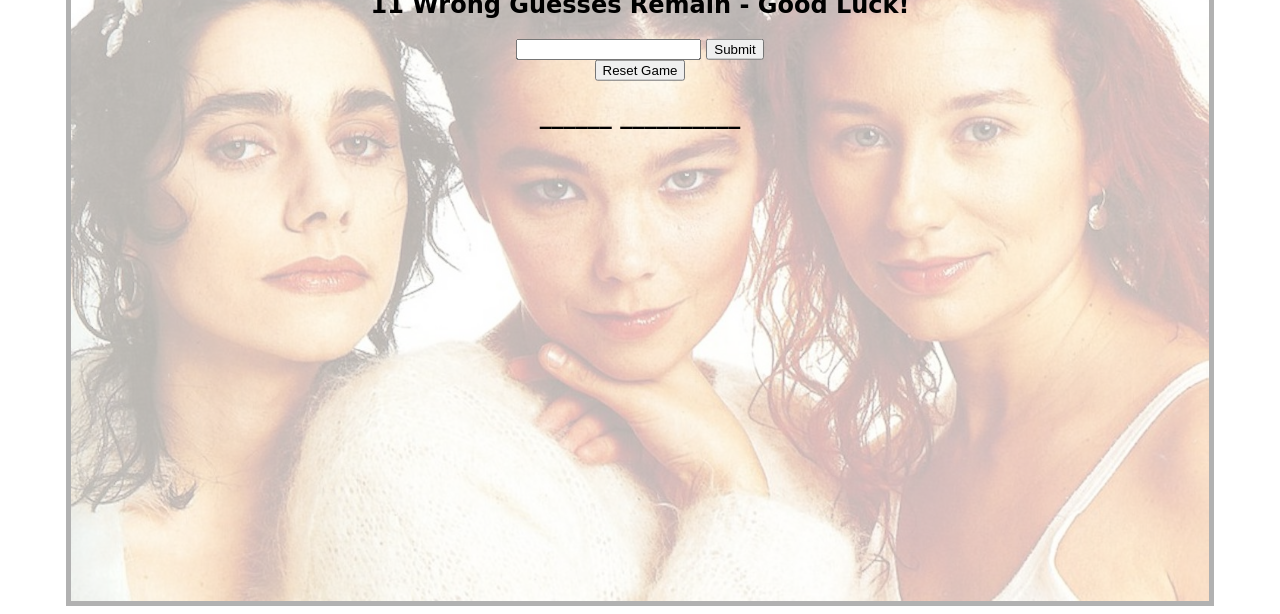
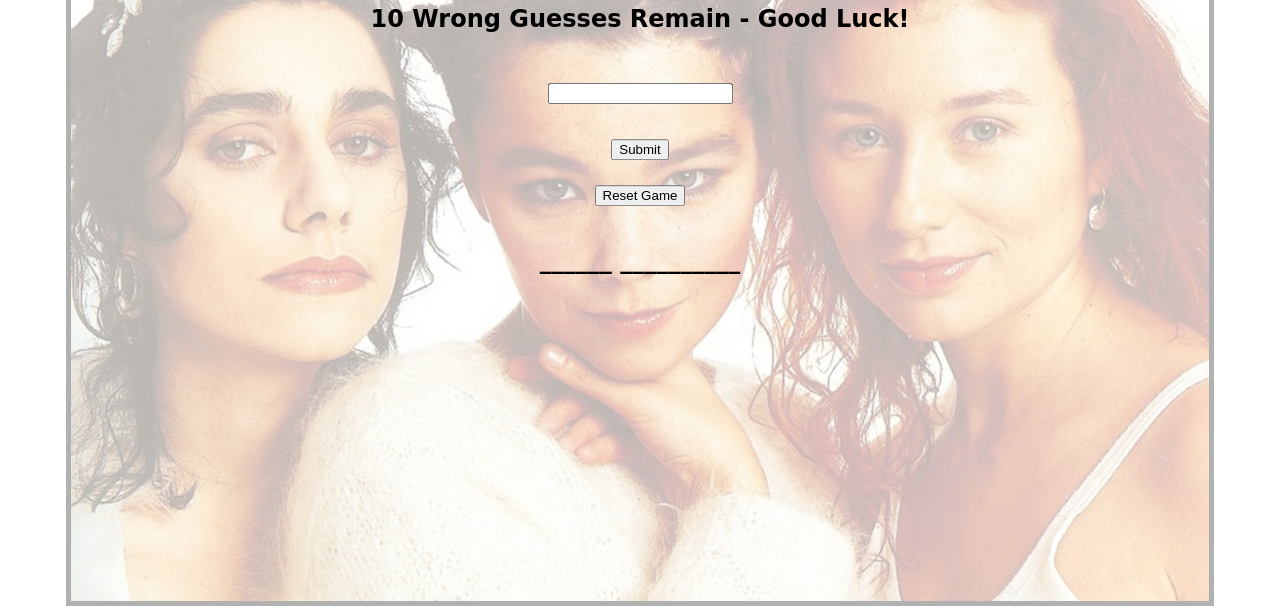
Before and after one commit to Kaleb2515/Project-One, a plain HTML site: page index.html in a window 1280 px wide. Shown: the part 230-844 px from the top of the page. Drawn offline with Linux system fonts and the light colour scheme; a web font is replaced by a local one.

Commit message:
fixed console error. working.

```diff
--- a/css/main.css
+++ b/css/main.css
@@ -13,15 +13,31 @@ img {
     font-family: 'Peralta', cursive;
     text-align: center;
     position: absolute;
-    top: 30%;
+    top: 40%;
     left: 50%;
     transform: translate(-50%, -50%);
 }
 
-.play-again-btn {
-    margin-top: 1000px;
+.myInput {
+padding: 30px;
+
 }
 
+.submit {
+    padding: 5px;
+}
+
+.reset {
+padding:20px;
+}
+
+.submitBtn {
+
+}
+
+.play-again-btn {
+
+}
 
 .guess {
     text-align: center;
@@ -30,14 +46,3 @@ img {
     left: 50%;
     transform: translate(-50%, -50%);
 }
-
-.reset {
-    padding: 10px;
-}
-
-/* .body {
-    border: 10px solid black;
-    width: 430px;
-    background #fff;
-    border-radius: 20px;
-} */
--- a/index.html
+++ b/index.html
@@ -21,11 +21,15 @@
       <h2></h2>
       <div>
         <div>
-          <article>
-            <input type="text" id="myInput" name="myInput">
-            <button id="submitBtn" type="submit">Submit</button>
-          </article>
-          <button id="play-again-btn">Reset Game</button>
+            <div class="myInput">
+                <input type="text" id="myInput" name="myInput">
+            </div>
+            <div class="submit">
+                    <button id="submitBtn" type="submit">Submit</button>
+            </div>
+        </div>
+        <div class="reset">
+            <button id="play-again-btn">Reset Game</button>
         </div>
       </div>
       <h1 id="guess"></h1>
--- a/js/main.js
+++ b/js/main.js
@@ -1,6 +1,6 @@
 /*----- constants -----*/
 const MAX_WRONG_GUESSES = 10;
-const WORDS = [
+const randArtists = [
   "Tori Amos",
   "Bjork",
   "PJ Harvey",
@@ -38,8 +38,8 @@ init();
 
 function init() {
   wrongGuesses = [];
-  const rndIdx = Math.floor(Math.random() * WORDS.length);
-  secret = WORDS[rndIdx].toUpperCase().split("");
+  const rndIdx = Math.floor(Math.random() * randArtists.length);
+  secret = randArtists[rndIdx].toUpperCase().split("");
   // map always returns a NEW array of the same # of elements
   guess = secret.map((ltr) => (ltr === " " ? " " : "_"));
   gameStatus = null;
@@ -51,34 +51,18 @@ function render() {
   renderMessage();
   // render the guess
   guessEl.textContent = guess.join("");
-  // render the buttons
-  renderButtons();
 }
 
 function renderMessage() {
   if (gameStatus === "W") {
     msgEl.textContent = "You Guessed the correct singer!";
   } else if (gameStatus === "L") {
-    msgEl.innerHTML = `Out of guesses! The artist was ${secret.join("")}`;
+    msgEl.textContent = `Out of guesses! The artist was ${secret.join("")}`;
   } else {
     msgEl.textContent = `${
-      MAX_WRONG_GUESSES - wrongGuesses.length + 1
+      MAX_WRONG_GUESSES - wrongGuesses.length
     } Wrong Guesses Remain - Good Luck!`;
   }
-}
-
-function renderButtons() {
-  letterBtns.forEach(function (btn) {
-    const ltr = btn.textContent;
-    if (wrongGuesses.includes(ltr)) {
-      btn.className = "wrong";
-    } else if (guess.includes(ltr)) {
-      btn.className = "correct";
-    } else {
-      btn.className = "";
-    }
-  });
-  replayBtn.style.visibility = gameStatus ? "visible" : "hidden";
 }
 
 function handleButtonClick(evt) {
```
